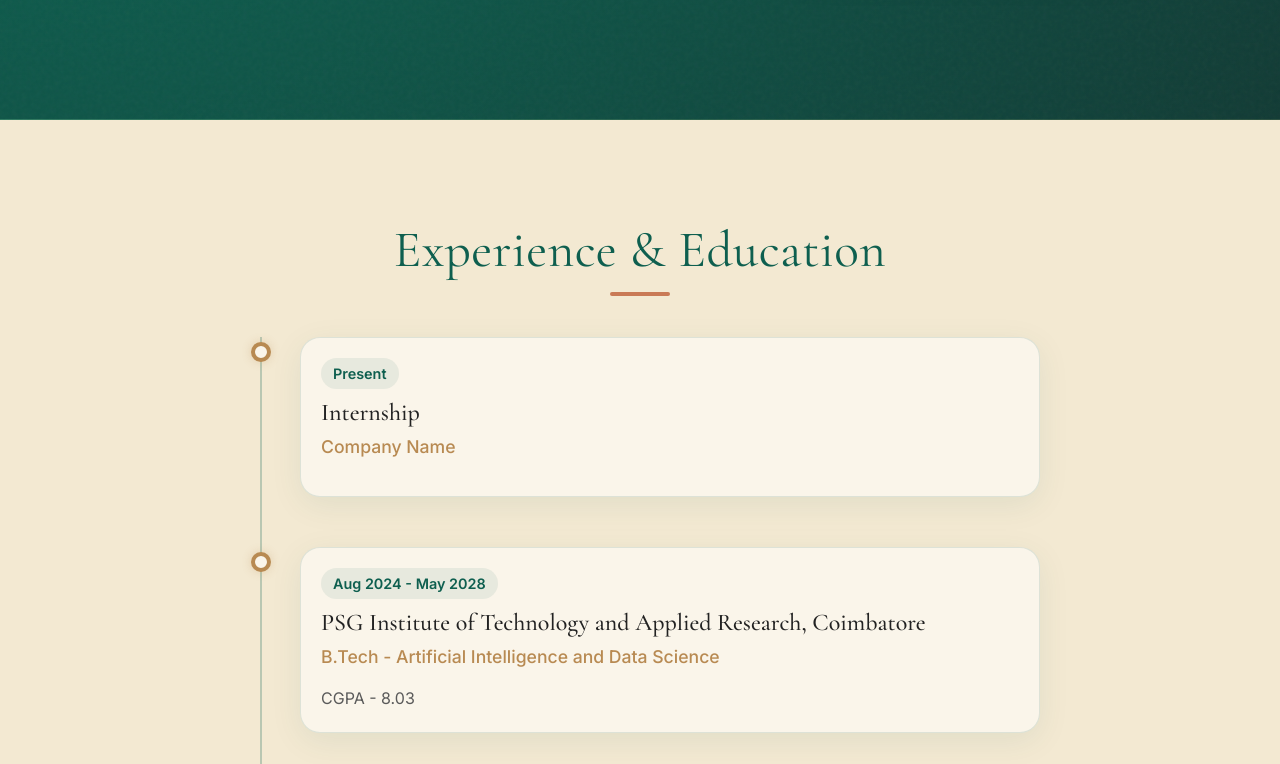
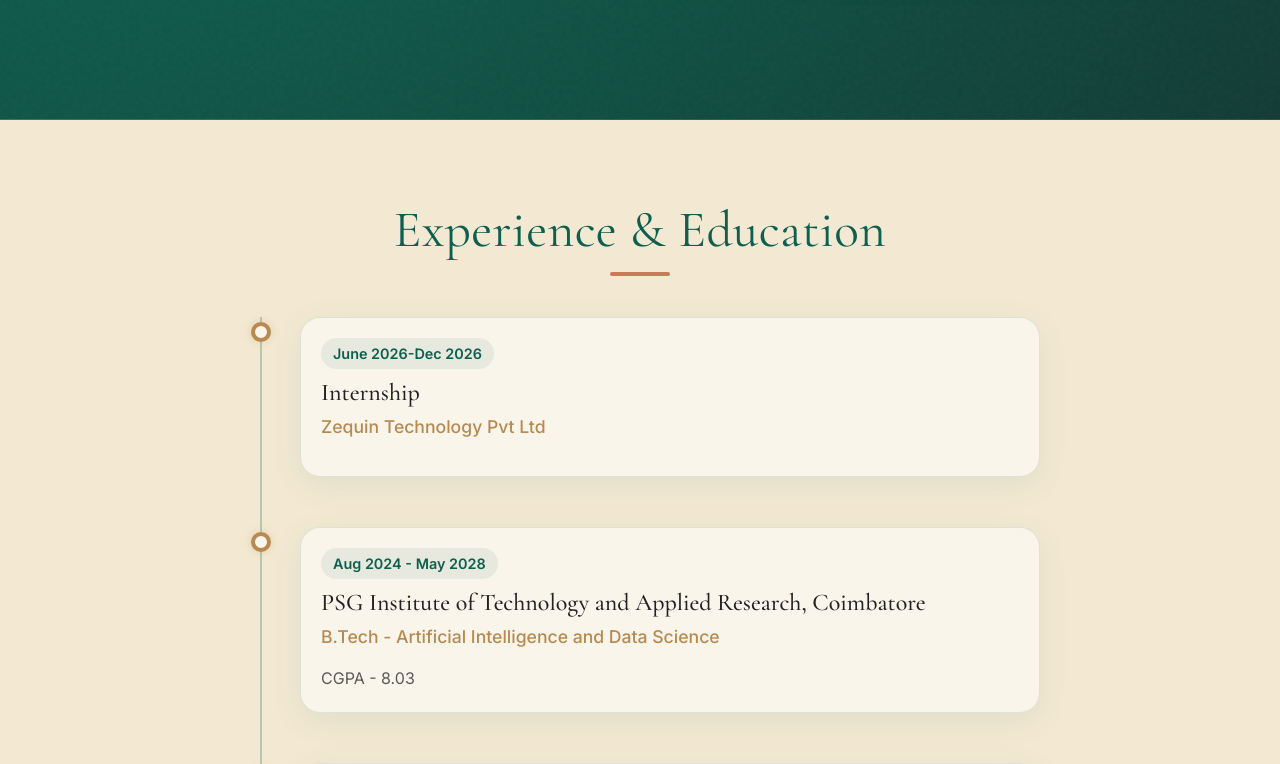
Before and after one commit to Anushri-GM/Portfolio, a React (Vite) app: page / in a window 1280 px wide. Shown: the part 680-1444 px from the top of the page. Built offline with nearby package versions, Linux system fonts and the light colour scheme.

Commit message:
Slide in transition

```diff
--- a/src/App.css
+++ b/src/App.css
@@ -148,8 +148,28 @@
 
 /* ===== Section Background Wrappers ===== */
 
+.section-container {
+  position: relative;
+  padding: 80px 5%;
+}
+
+.section-bg {
+  position: absolute;
+  top: 0;
+  left: 0;
+  width: 0%;
+  height: 100%;
+  z-index: 1;
+}
+
+.section-content {
+  position: relative;
+  z-index: 2;
+}
+
+
 /* Experience & Education - Rich Ecru */
-.section-experience {
+.section-experience .section-bg {
   background: var(--bg-experience);
 }
 
@@ -173,7 +193,7 @@
 }
 
 /* Skills - Sage Mist */
-.section-skills {
+.section-skills .section-bg {
   background: var(--bg-skills);
 }
 
@@ -205,7 +225,7 @@
 }
 
 /* Projects - Smoky Malachite (Dark) */
-.section-projects {
+.section-projects .section-bg {
   background: var(--bg-projects);
 }
 
@@ -250,7 +270,7 @@
 }
 
 /* Contact - Warm Parchment */
-.section-contact {
+.section-contact .section-bg {
   background: var(--bg-contact);
 }
 
@@ -327,8 +347,8 @@
 /* Projects */
 .projects-grid {
   display: grid;
-  grid-template-columns: repeat(auto-fit, minmax(280px, 1fr));
-  gap: 30px;
+  grid-template-columns: repeat(auto-fit, minmax(260px, 1fr));
+  gap: 20px;
 }
 
 .project-card {
@@ -381,7 +401,7 @@
 }
 
 .project-content {
-  padding: 22px;
+  padding: 20px;
   flex-grow: 1;
   display: flex;
   flex-direction: column;
@@ -390,8 +410,8 @@
 .project-tags {
   display: flex;
   flex-wrap: wrap;
-  gap: 10px;
-  margin-bottom: 20px;
+  gap: 8px;
+  margin-bottom: 15px;
 }
 
 .tag {
@@ -408,7 +428,7 @@
 
 .project-title {
   font-family: 'Cormorant Garamond', serif;
-  font-size: 1.7rem;
+  font-size: 1.5rem;
   font-weight: 500;
   margin-bottom: 12px;
   color: var(--ecru);
@@ -417,10 +437,10 @@
 
 .project-desc {
   color: rgba(243, 233, 210, 0.75);
-  margin-bottom: 25px;
+  margin-bottom: 20px;
   flex-grow: 1;
   transition: color 0.3s ease;
-  font-size: 0.95rem;
+  font-size: 0.9rem;
 }
 
 .project-links {
--- a/src/App.tsx
+++ b/src/App.tsx
@@ -1,6 +1,6 @@
 import { useState, useEffect } from 'react'
 import type { Variants } from 'framer-motion'
-import { motion } from 'framer-motion'
+import { motion, useInView } from 'framer-motion'
 import {
   Code2,
   Database,
@@ -13,8 +13,8 @@ import {
   ExternalLink,
   FileDown
 } from 'lucide-react'
-import ParticleCursor from './ParticleCursor'
 import './App.css'
+import { useRef } from 'react'
 
 // -- Animation Variants --
 const fadeUpVar: Variants = {
@@ -72,9 +72,9 @@ const projects = [
 
 const experience = [
   {
-    date: "Present",
+    date: "June 2026-Dec 2026",
     title: "Internship",
-    org: "Company Name",
+    org: "Zequin Technology Pvt Ltd",
     desc: "",
     icon: <Briefcase size={20} />
   },
@@ -124,16 +124,31 @@ function App() {
     }
   }, [])
 
+  const Section = ({ children, id, className }) => {
+    const ref = useRef(null);
+    const isInView = useInView(ref, { once: true, margin: '-100px' });
+
+    return (
+      <section id={id} className={`section-container ${className}`} ref={ref}>
+        <div
+          className="section-bg"
+          style={{
+            width: isInView ? '100%' : '0%',
+            transition: 'width 0.8s cubic-bezier(0.86, 0, 0.07, 1)'
+          }}
+        ></div>
+        <div className="section-content">
+          {children}
+        </div>
+      </section>
+    );
+  };
+
   return (
     <div className="app-container">
-      {/* Custom Particle Cursor */}
-      <ParticleCursor />
 
       {/* Noise Overlay */}
       <div className="noise-overlay"></div>
-
-      {/* Background Effect */}
-      <div className="bg-mesh"></div>
 
       {/* Navigation */}
       <nav className={`navbar ${scrolled ? 'nav-scrolled' : ''}`}>
@@ -176,7 +191,7 @@ function App() {
       </section>
 
       {/* Experience & Education Section */}
-      <section id="experience" className="section-container section-experience">
+      <Section id="experience" className="section-experience">
         <motion.h2
           className="section-title"
           initial="hidden"
@@ -207,10 +222,10 @@ function App() {
             </motion.div>
           ))}
         </div>
-      </section>
+      </Section>
 
       {/* About & Skills Section */}
-      <section id="skills" className="section-container section-skills">
+      <Section id="skills" className="section-skills">
         <motion.h2
           className="section-title"
           initial="hidden"
@@ -239,10 +254,10 @@ function App() {
             </motion.div>
           ))}
         </motion.div>
-      </section>
+      </Section>
 
       {/* Projects Section */}
-      <section id="projects" className="section-container projects-section section-projects">
+      <Section id="projects" className="projects-section section-projects">
         <motion.h2
           className="section-title"
           initial="hidden"
@@ -279,17 +294,11 @@ function App() {
             </motion.div>
           ))}
         </motion.div>
-      </section>
+      </Section>
 
       {/* Contact Section */}
       <section id="contact" className="section-container section-contact">
-        <motion.div
-          className="contact-wrapper glass-panel"
-          initial="hidden"
-          whileInView="visible"
-          viewport={{ once: true }}
-          variants={fadeUpVar}
-        >
+        <div className="contact-wrapper glass-panel">
           <div className="contact-info">
             <h2 className="section-title" style={{ textAlign: 'left', marginBottom: '20px' }}>
               Let's Build <br/>Something <span className="gradient-text">Epic.</span>
@@ -324,7 +333,7 @@ function App() {
             </div>
             <button type="submit" className="glow-btn" style={{ width: '100%' }}>Send Message</button>
           </form>
-        </motion.div>
+        </div>
       </section>
 
       {/* Footer Section */}
```
